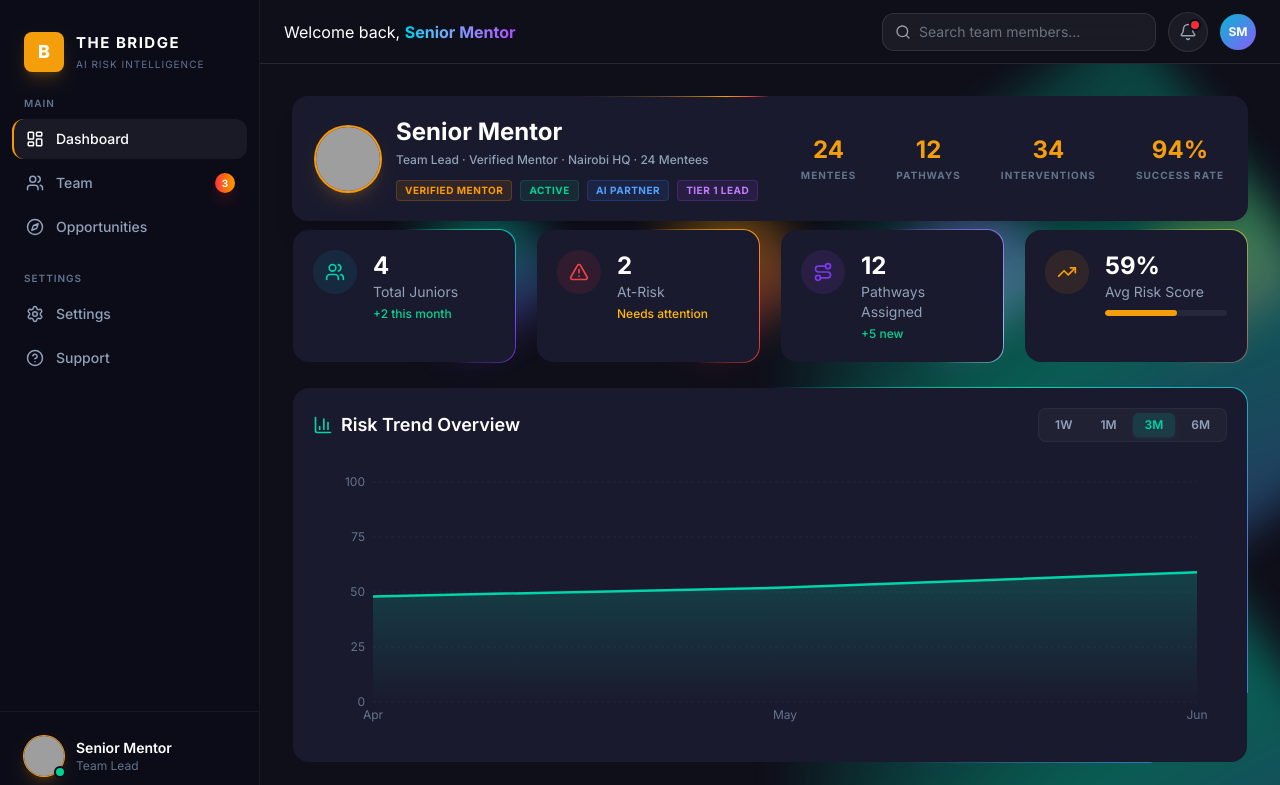
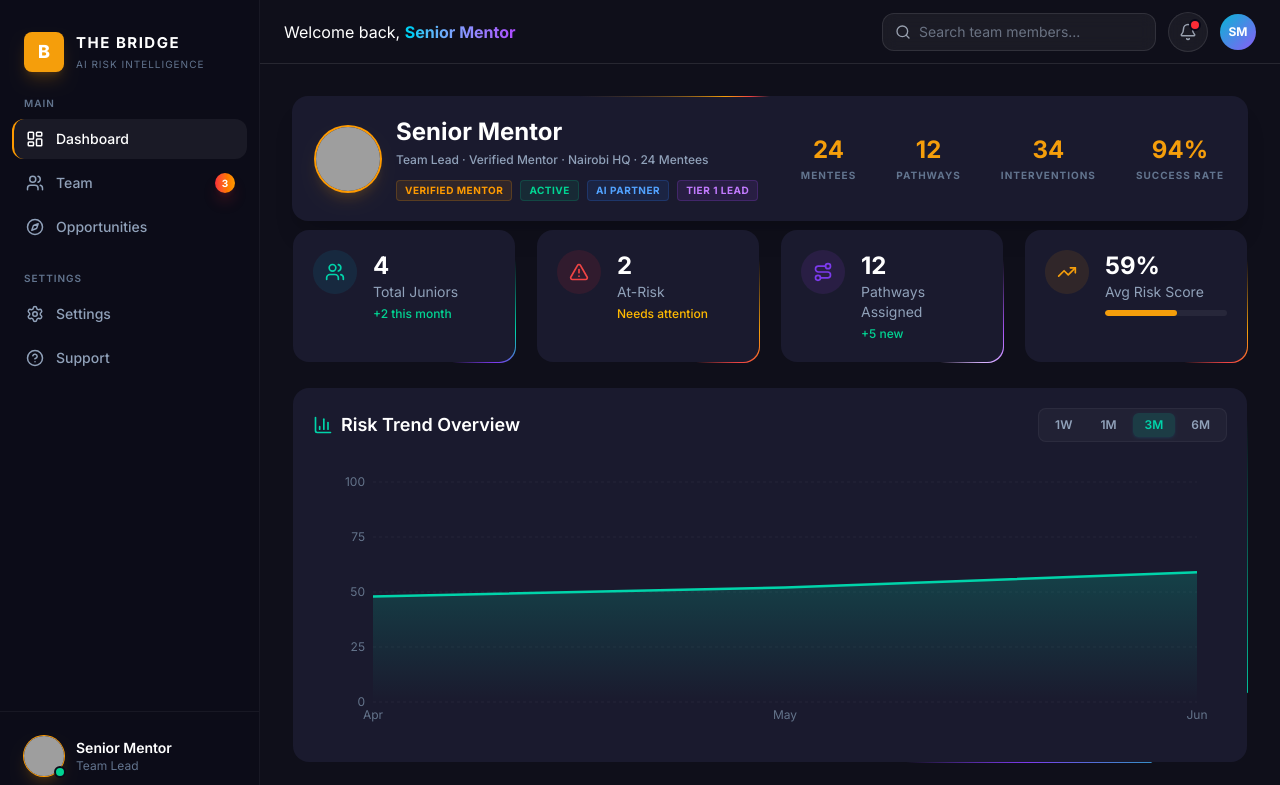
Before and after one commit to Steph-404/AI_Risk_Dashboard, a React (Vite) app: page / in a window 1280 px wide. Shown: the top 785 px of the page. Built offline with nearby package versions, Linux system fonts and the light colour scheme; grey boxes are pictures that could not be loaded.

Commit message:
fix: revert to original AnimatedCard structure with 50% smaller arc length and bright purple to fix background bleeding and autoscroll

```diff
--- a/src/components/AnimatedCard.jsx
+++ b/src/components/AnimatedCard.jsx
@@ -1,11 +1,11 @@
 import { motion } from 'framer-motion';
 
 const VARIANT_GRADIENTS = {
-  cyan: 'conic-gradient(from 0deg, transparent 0%, transparent 60%, #00D4AA 75%, #7C3AED 90%, transparent 100%)',
+  cyan: 'conic-gradient(from 0deg, transparent 0%, transparent 80%, #00D4AA 90%, #7C3AED 95%, transparent 100%)',
   purple:
-    'conic-gradient(from 0deg, transparent 0%, transparent 60%, #a855f7 75%, #d8b4fe 90%, transparent 100%)',
+    'conic-gradient(from 0deg, transparent 0%, transparent 80%, #a855f7 90%, #d8b4fe 95%, transparent 100%)',
   amber:
-    'conic-gradient(from 0deg, transparent 0%, transparent 60%, #F59E0B 75%, #EF4444 90%, transparent 100%)',
+    'conic-gradient(from 0deg, transparent 0%, transparent 80%, #F59E0B 90%, #EF4444 95%, transparent 100%)',
 };
 
 export default function AnimatedCard({
@@ -19,7 +19,7 @@ export default function AnimatedCard({
 
   return (
     <motion.div
-      className={`relative rounded-2xl p-[1px] ${className}`}
+      className={`relative rounded-2xl p-[1px] overflow-hidden ${className}`}
       initial={{ opacity: 0, y: 20 }}
       animate={{ opacity: 1, y: 0 }}
       transition={{
@@ -33,29 +33,13 @@ export default function AnimatedCard({
           : undefined
       }
     >
-      {/* Deliberate blurred glowing aura (50% size of original glitch) */}
+      {/* Rotating gradient border */}
       <motion.div
-        className="absolute inset-[-15%] opacity-40 blur-[20px]"
+        className="absolute inset-[-50%]"
         style={{ background: gradient }}
         animate={{ rotate: 360 }}
         transition={{ duration: 4, repeat: Infinity, ease: 'linear' }}
       />
-
-      {/* Crisp 1px border (robust WebKit clip) */}
-      <div
-        className="absolute inset-0 rounded-2xl overflow-hidden pointer-events-none"
-        style={{
-          maskImage: 'linear-gradient(white, white)',
-          WebkitMaskImage: 'linear-gradient(white, white)'
-        }}
-      >
-        <motion.div
-          className="absolute inset-[-50%]"
-          style={{ background: gradient }}
-          animate={{ rotate: 360 }}
-          transition={{ duration: 4, repeat: Infinity, ease: 'linear' }}
-        />
-      </div>
 
       {/* Card content */}
       <div className="relative z-10 h-full rounded-2xl bg-[#1A1A2E] p-5">
```
